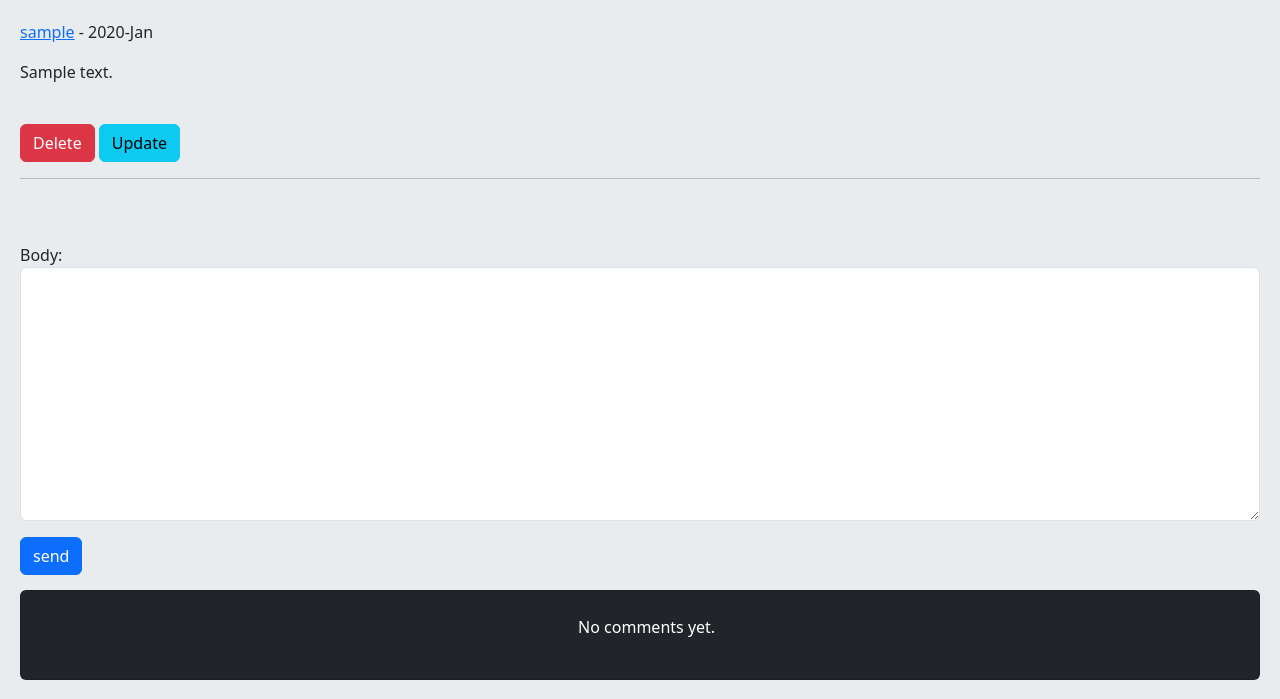
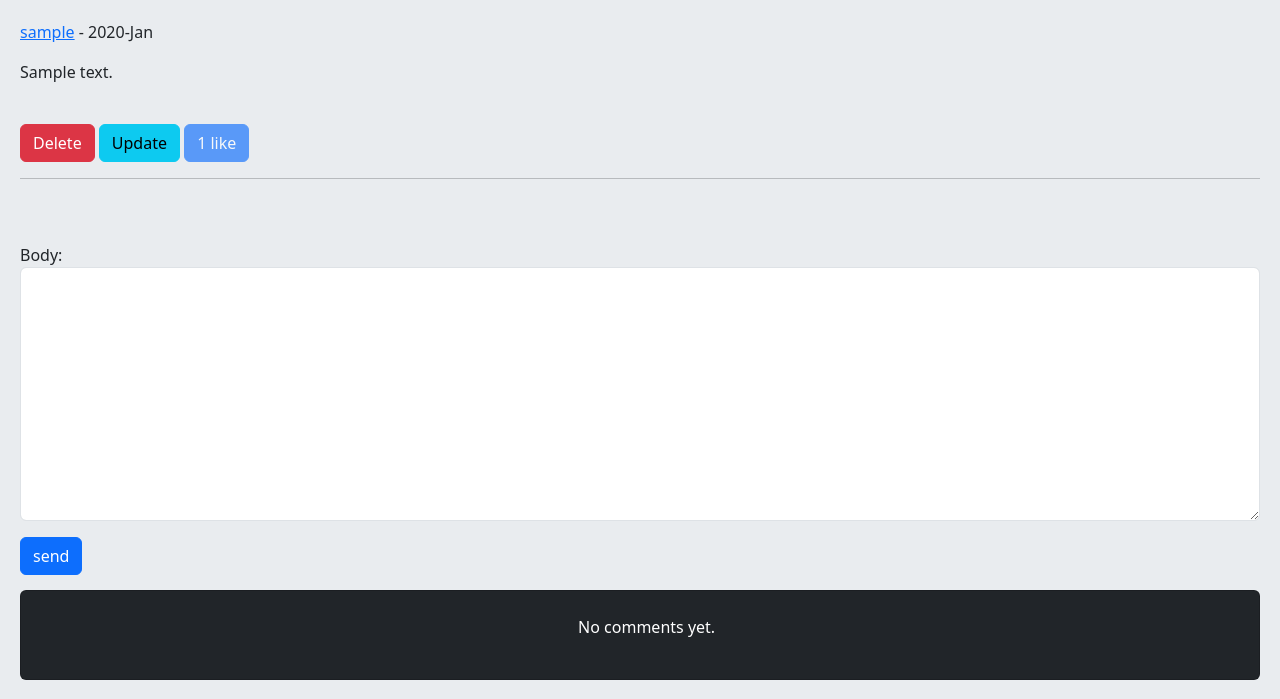
Before and after one commit to UPVEX/simple_social_network, a Django app: a page that uses home/templates/home/detail.html in a window 1280 px wide. Shown: the part 56-755 px from the top of the page. Run offline with Django 5.2, Linux system fonts and the light colour scheme; a user stored in the database is signed in; tables that the repository leaves empty hold one stand-in row (values such as "Sample post").

Commit message:
add like/vote option

```diff
--- a/home/admin.py
+++ b/home/admin.py
@@ -1,5 +1,5 @@
 from django.contrib import admin
-from .models import Post, Comment
+from .models import Post, Comment, Vote
 
 @admin.register(Post)
 class PostAdmin(admin.ModelAdmin):
@@ -14,3 +14,5 @@ class PostAdmin(admin.ModelAdmin):
 class CommentAdmin(admin.ModelAdmin):
     list_display = ['user', 'post', 'created', 'is_reply']
     raw_id_fields = ['user', 'post', 'reply']
+
+admin.site.register(Vote)
--- a/home/models.py
+++ b/home/models.py
@@ -18,6 +18,15 @@ class Post(models.Model):
     def get_absolute_url(self):
         return reverse('home:post_detail', args=(self.id, self.slug))
 
+    def likes_count(self):
+        return self.pvote.count()
+    def user_can_like(self,user):
+        user_likes = user.uvote.filter(post=self)
+        if user_likes.exists():
+            return True
+        return False
+
+
 
 class Comment(models.Model):
     user = models.ForeignKey(User, on_delete=models.CASCADE, related_name='ucomments')
@@ -29,3 +38,10 @@ class Comment(models.Model):
 
     def __str__(self):
         return f'{self.user} - {self.body[:30]}'
+
+class Vote(models.Model):
+    user = models.ForeignKey(User, on_delete=models.CASCADE, related_name='uvote')
+    post = models.ForeignKey(Post, on_delete=models.CASCADE, related_name='pvote')
+
+    def __str__(self):
+        return f'{self.user} liked {self.post.slug}'
--- a/home/templates/home/detail.html
+++ b/home/templates/home/detail.html
@@ -9,11 +9,12 @@
         <a href="{% url 'home:post_update' post.id %}" class="btn btn-info">Update</a>
     {% endif %}
 
-    <hr>
-    <br>
-    <br>
 
     {% if request.user.is_authenticated %}
+        <a href="{% url 'home:post_like' post.id %}" class=" {% if can_like %}disabled{% endif %} btn btn-primary">{{ post.likes_count }} like</a>
+        <hr>
+        <br>
+        <br>
         <form action="" method="post">
             {% csrf_token %}
             {{ form.as_p }}
--- a/home/urls.py
+++ b/home/urls.py
@@ -10,6 +10,7 @@ urlpatterns = [
     path('post/delete/<int:post_id>/', views.PostDeleteView.as_view(), name='post_delete'),
     path('post/update/<int:post_id>', views.PostUpdateView.as_view(), name='post_update'),
     path('post/create/', views.PostCreateView.as_view(), name='post_create'),
-    path('reply/<int:post_id>/<int:comment_id>/', views.PostAddReplyView.as_view(), name='add_reply')
+    path('reply/<int:post_id>/<int:comment_id>/', views.PostAddReplyView.as_view(), name='add_reply'),
+    path('like/<int:post_id>/', views.PostLikeView.as_view(), name='post_like'),
 
 ]
--- a/home/views.py
+++ b/home/views.py
@@ -1,6 +1,6 @@
 from django.shortcuts import render, redirect, get_object_or_404
 from django.views import View
-from .models import Post, Comment
+from .models import Post, Comment, Vote
 from django.contrib import messages
 from django.contrib.auth.mixins import LoginRequiredMixin
 from .forms import PostCreateUpdateForm, CommentCreateForm, CommentReplyForm
@@ -22,7 +22,10 @@ class PostDetailView(View):
         return super().setup(request, *args, **kwargs)
     def get(self, request, *args, **kwargs):
         comments = self.post_instance.pcomments.filter(is_reply=False)
-        return render(request, 'home/detail.html', {'post':self.post_instance, 'comments':comments, 'form':self.form_class, 'reply_form':self.form_class_reply})
+        can_like = False
+        if request.user.is_authenticated and self.post_instance.user_can_like(request.user):
+            can_like = True
+        return render(request, 'home/detail.html', {'post':self.post_instance, 'comments':comments, 'form':self.form_class, 'reply_form':self.form_class_reply, 'can_like':can_like})
 
     @method_decorator(login_required)
     def post(self, request, *args, **kwargs):
@@ -108,3 +111,15 @@ class PostAddReplyView(LoginRequiredMixin, View):
             reply.save()
             messages.success(request, 'you replyed successfully', 'success')
         return redirect('home:post_detail', post.id, post.slug)
+
+
+class PostLikeView(LoginRequiredMixin, View):
+    def get(self, request, post_id):
+        post = get_object_or_404(Post, pk=post_id)
+        like = Vote.objects.filter(post=post, user=request.user)
+        if like.exists():
+            messages.error(request, 'you like this post before', 'danger')
+        else:
+            Vote.objects.create( post=post, user=request.user)
+            messages.success(request, 'you like this post successfully', 'success')
+        return redirect('home:post_detail', post.id, post.slug)
```
Also changed, not shown: home/migrations/0004_vote.py (added).
